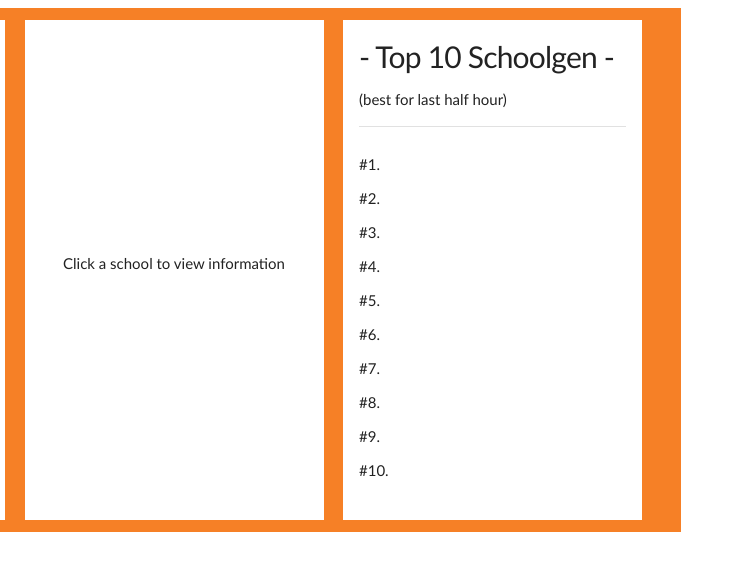
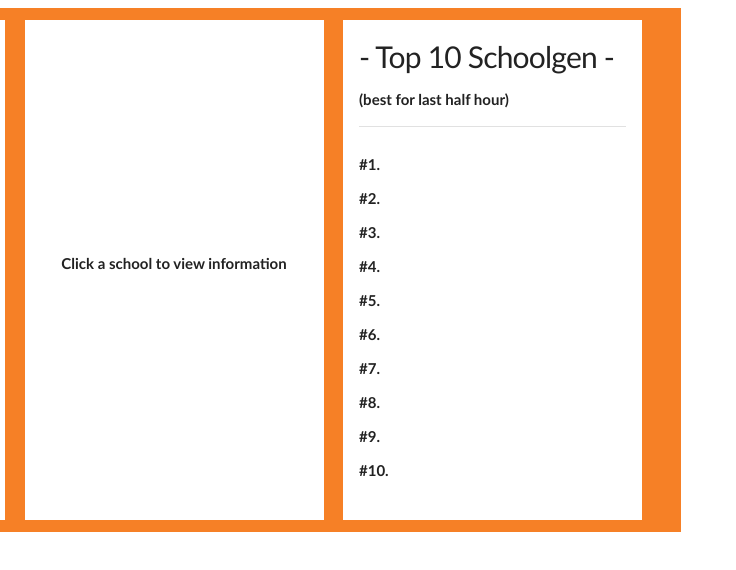
Before and after one commit to schoolgendev/sg-map-dashboard, a plain HTML site: page index.html in a window 1280 px wide. Shown: the full height of the page, 327-1063 px from the left. Drawn offline with nearby package versions, Linux system fonts and the light colour scheme; some packages are replaced by stand-ins of ours; no server answers.

Commit message:
increased font weight

```diff
--- a/css/skeleton.css
+++ b/css/skeleton.css
@@ -123,7 +123,7 @@ html {
 body {
   font-size: 1.5em; /* currently ems cause chrome bug misinterpreting rems on body element */
   line-height: 1.6;
-  font-weight: 400;
+  font-weight: 700; /* change from 400 (normal) to 700 (bold) */
   font-family: Calibri, Helvetica, Arial, sans-serif;
   color: #222; }
 
```
